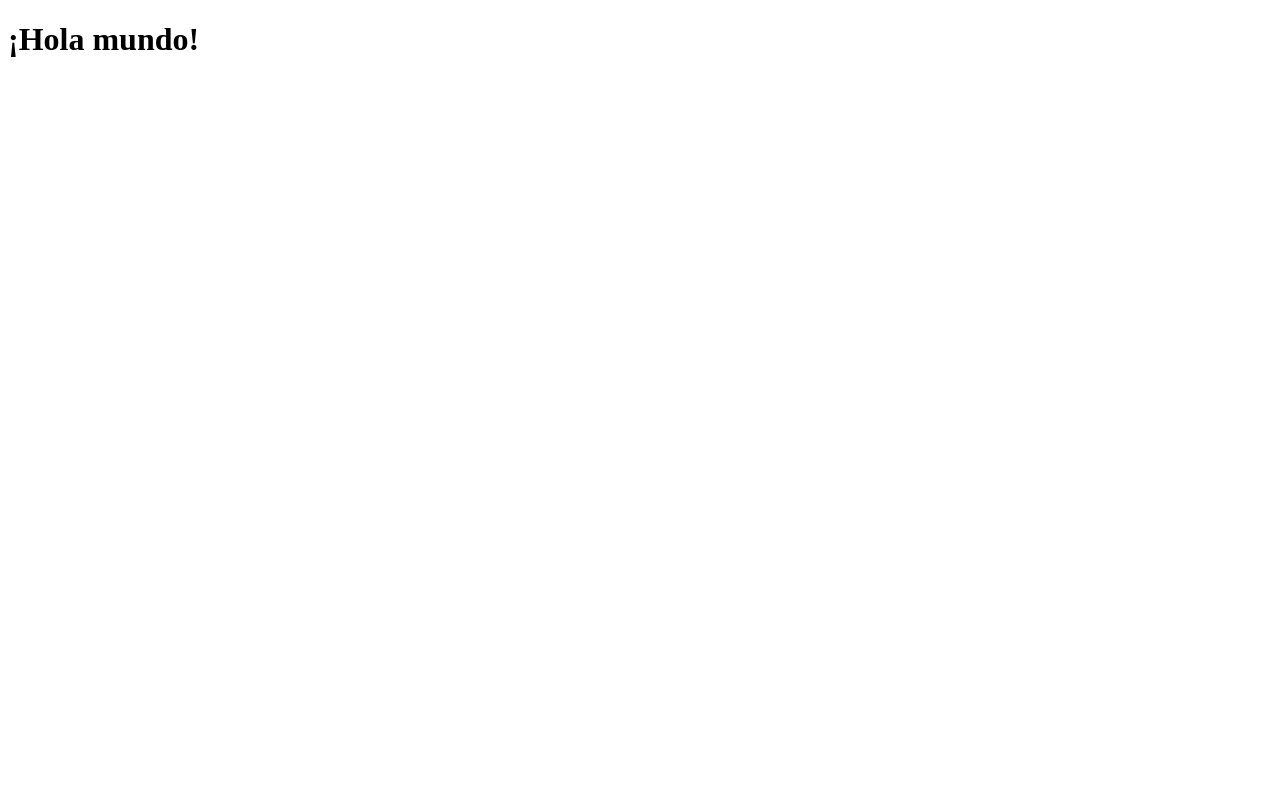
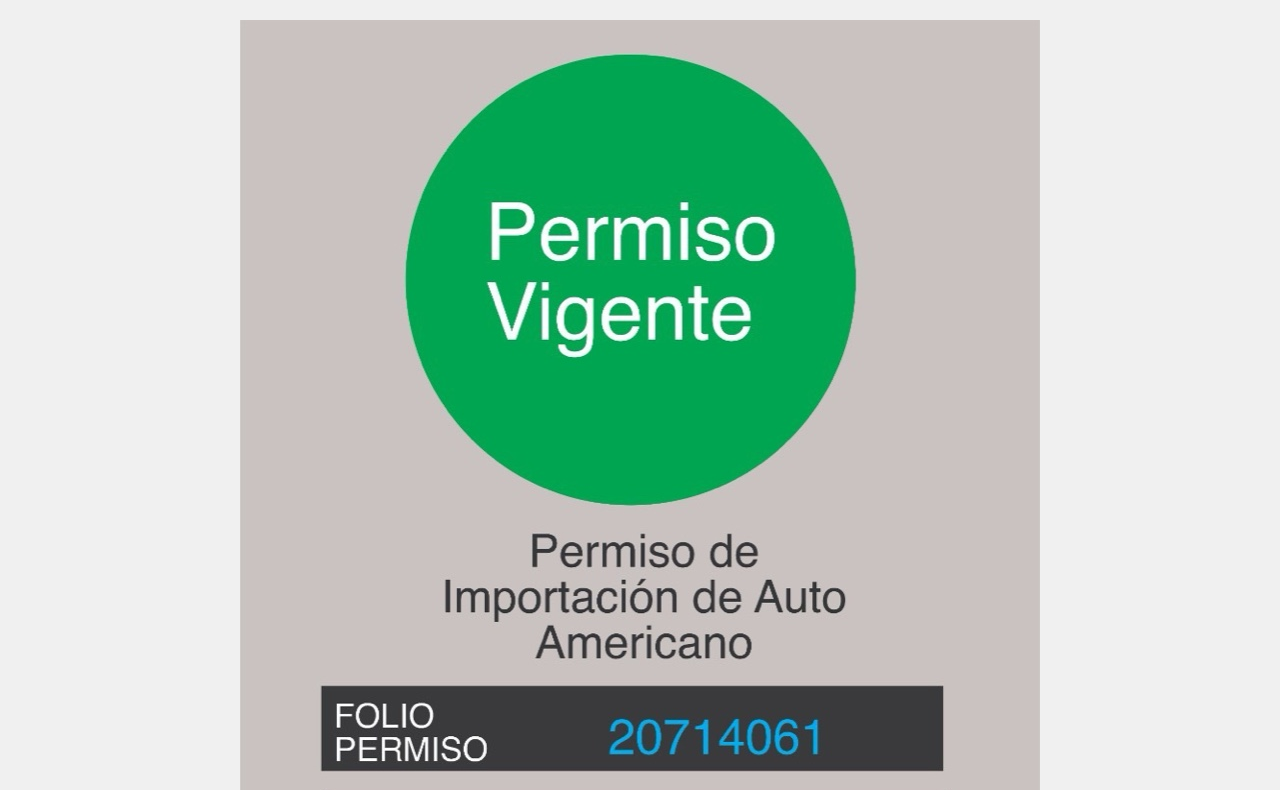
Before and after one commit to online-banejercito/Online-banejercito, a plain HTML site: page index.html in a window 1280 px wide. Shown: the top 790 px of the page. Drawn offline with Linux system fonts and the light colour scheme.

Commit message:
Update index.html

```diff
--- a/index.html
+++ b/index.html
@@ -1,9 +1,14 @@
 <!DOCTYPE html>
-<html>
+<html lang="es">
 <head>
-  <title>Mi sitio</title>
+  <meta charset="UTF-8">
+  <title>Permiso de Auto</title>
+  <style>
+    body { margin: 0; background: #f0f0f0; text-align: center; }
+    img { max-width: 100%; height: auto; margin-top: 20px; }
+  </style>
 </head>
 <body>
-  <h1>¡Hola mundo!</h1>
+  <img src="permiso.jpeg" alt="Permiso de Importación de Auto Americano">
 </body>
 </html>
```
